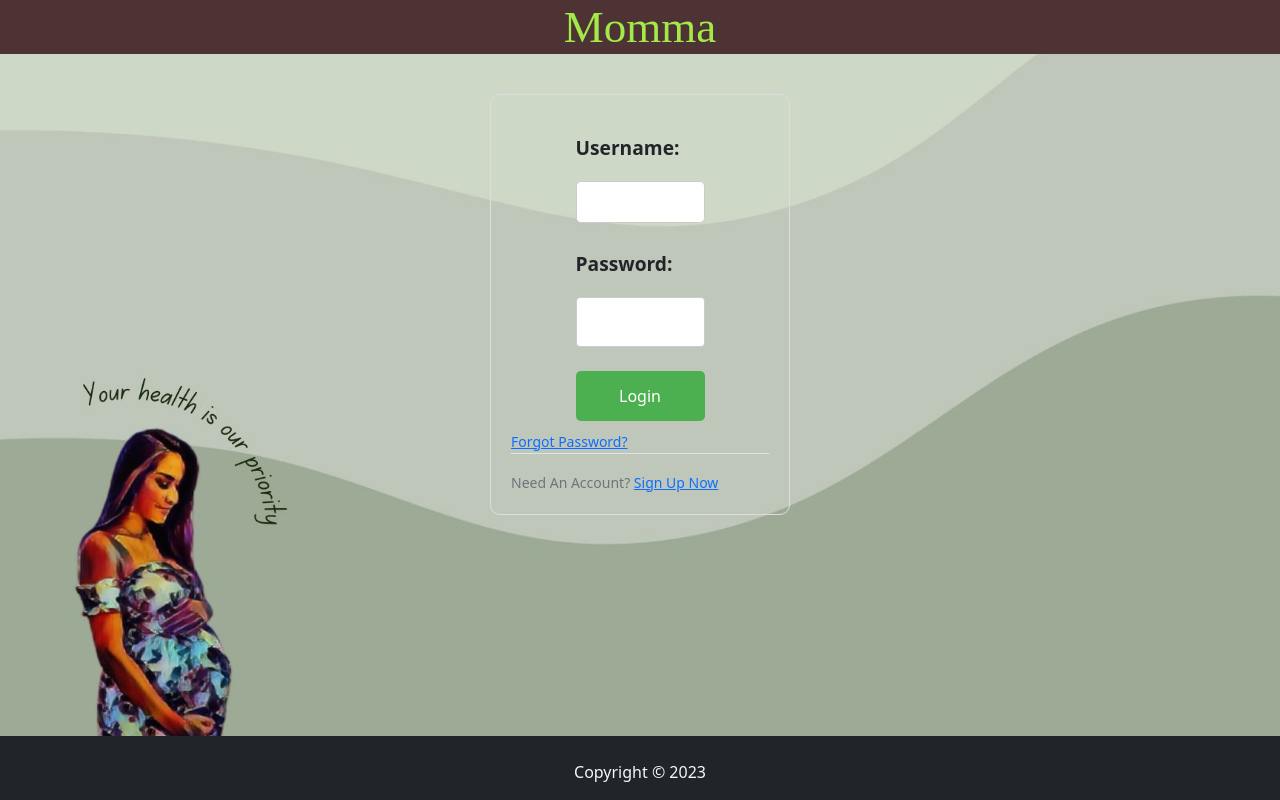
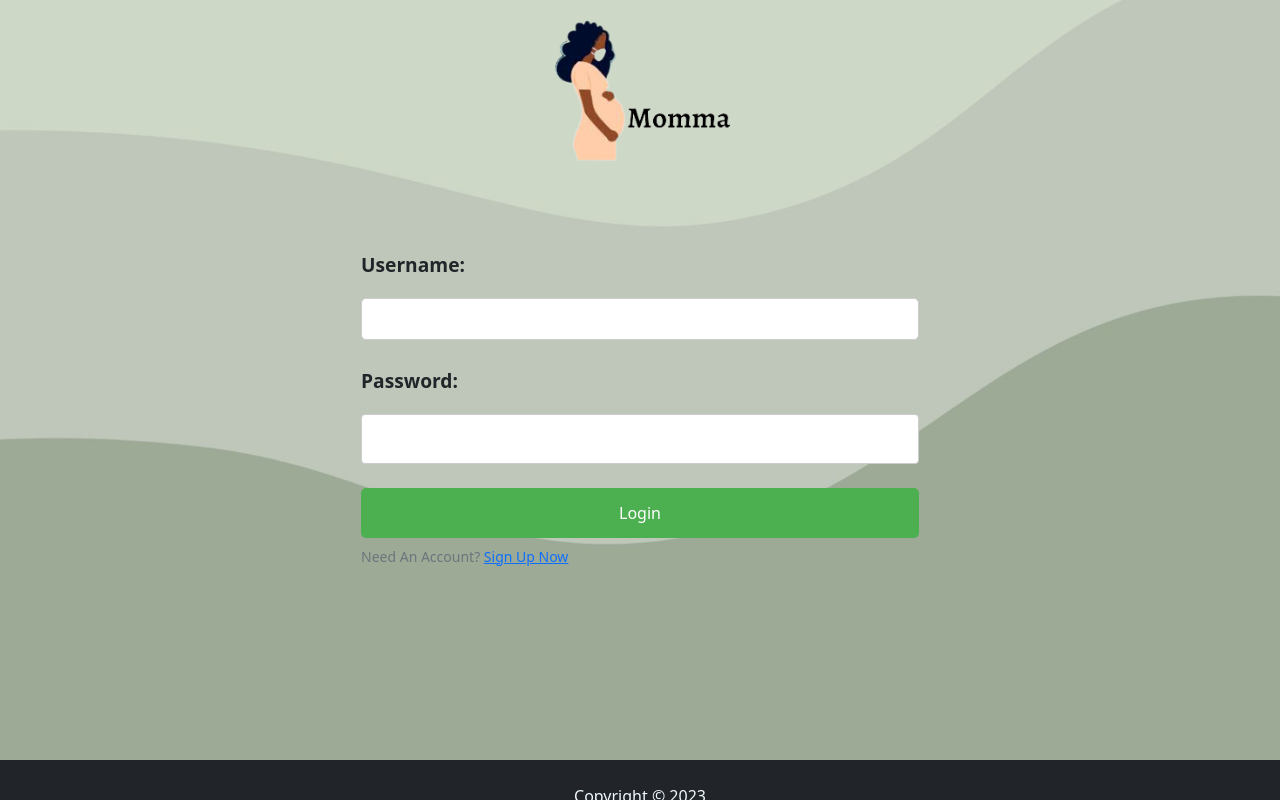
Before and after one commit to kelvin-kahuho/Momma-App---Flask, a Flask app: page / in a window 1280 px wide. Run offline with Flask 2, Linux system fonts and the light colour scheme.

Commit message:
Added logo and some minor fixes

```diff
--- a/index/static/css/static.css
+++ b/index/static/css/static.css
@@ -15,6 +15,7 @@ h1 {
     font-family: 'Times New Roman', Times, serif;
     margin-left: 200px;
     margin-right: 200px;
+    margin-bottom: 20%;
     max-height: 850px;
 }
 
@@ -29,6 +30,7 @@ h1 {
     position: fixed;
     bottom: 0;
     width: 100%;
+    height: 5%;
 }
 
 /* Form styles */
@@ -149,3 +151,8 @@ th {
 tr:nth-child(even) {
     background-color: #f2f2f2;
 }
+
+.logo{
+    max-width: 15%;
+    height: auto;
+  }
--- a/index/templates/login.html
+++ b/index/templates/login.html
@@ -1,6 +1,6 @@
 {% extends 'main2.html' %}
 {% block content %}
-<div class="content-section form">
+<div class="content-section">
     <form action="{{ url_for('log_in') }}" method="post">
         <label for="username">Username:</label>
         <input type="text" name="username" required>
@@ -8,15 +8,9 @@
         <input type="password" name="password" required>
         <input type="submit" value="Login">
     </form>
-
-    <small class="text-muted ml-2">
-        <a href="#">Forgot Password?</a>
+    <small class="text-muted center">
+        Need An Account? <a class="ml-2" href="{{ url_for('register') }}">Sign Up Now</a>
     </small>
-    <div class="border-top pt-3">
-        <small class="text-muted">
-            Need An Account? <a class="ml-2" href="{{ url_for('register') }}">Sign Up Now</a>
-        </small>
-    </div>
 </div>
 
 {% endblock content %}
--- a/index/templates/main2.html
+++ b/index/templates/main2.html
@@ -10,8 +10,9 @@
     <!-- Add icon library -->
     <link rel="stylesheet" href="https://cdnjs.cloudflare.com/ajax/libs/font-awesome/4.7.0/css/font-awesome.min.css">
 </head>
-<body style="background-image: url({{ url_for('static', filename='images/background.jpg') }}); background-size: cover; background-attachment: fixed; background-repeat: no-repeat;">
-    <h1 style="font-size: 45px; font-style:normal; font-family: serif; color: rgb(163, 233, 72); text-align: center; background-color: rgb(77, 51, 51);">Momma</h1>
+<body style="background-image: url({{ url_for('static', filename='images/background1.jpg') }}); background-size: cover; background-attachment: fixed; background-repeat: no-repeat;">
+    <img src="{{url_for('static', filename='images/momma.png')}}" class="center logo" alt="">
+
     <p class="error">{{error}}</p>
     <div class ="container">
     <br>
--- a/index/templates/register.html
+++ b/index/templates/register.html
@@ -1,7 +1,7 @@
 {% extends 'main2.html' %}
 {% block content %}
 <p class="error">{{error}}</p>
-<div class="content-section form">
+<div class="content-section">
     <form action="{{ url_for('register') }}" method="post">
         <label for="username">Username:</label>
         <input type="text" name="username" required>
@@ -11,7 +11,7 @@
         <input type="password" name="password" required>
         <input type="submit" value="Signup">
     </form>
-    <small class="text-muted">
+    <small class="text-muted center">
         Already Have An Account? <a class="ml-2" href="{{ url_for('log_in') }}">Sign In</a>
     </small>
 </div>
```
Also changed, not shown: index/site.db, index/static/images/Medical Care Logo .png (added), index/static/images/background1.jpg (added), index/static/images/momma.png (added).
